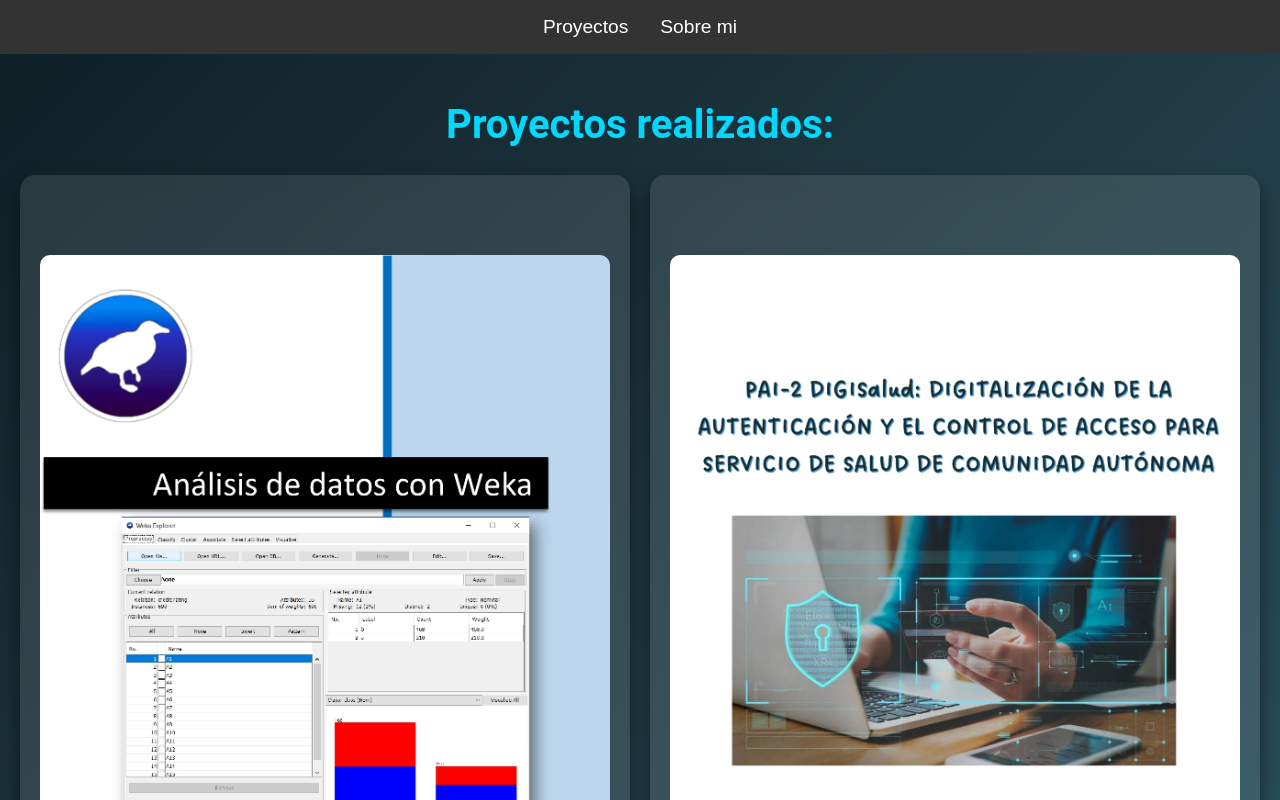
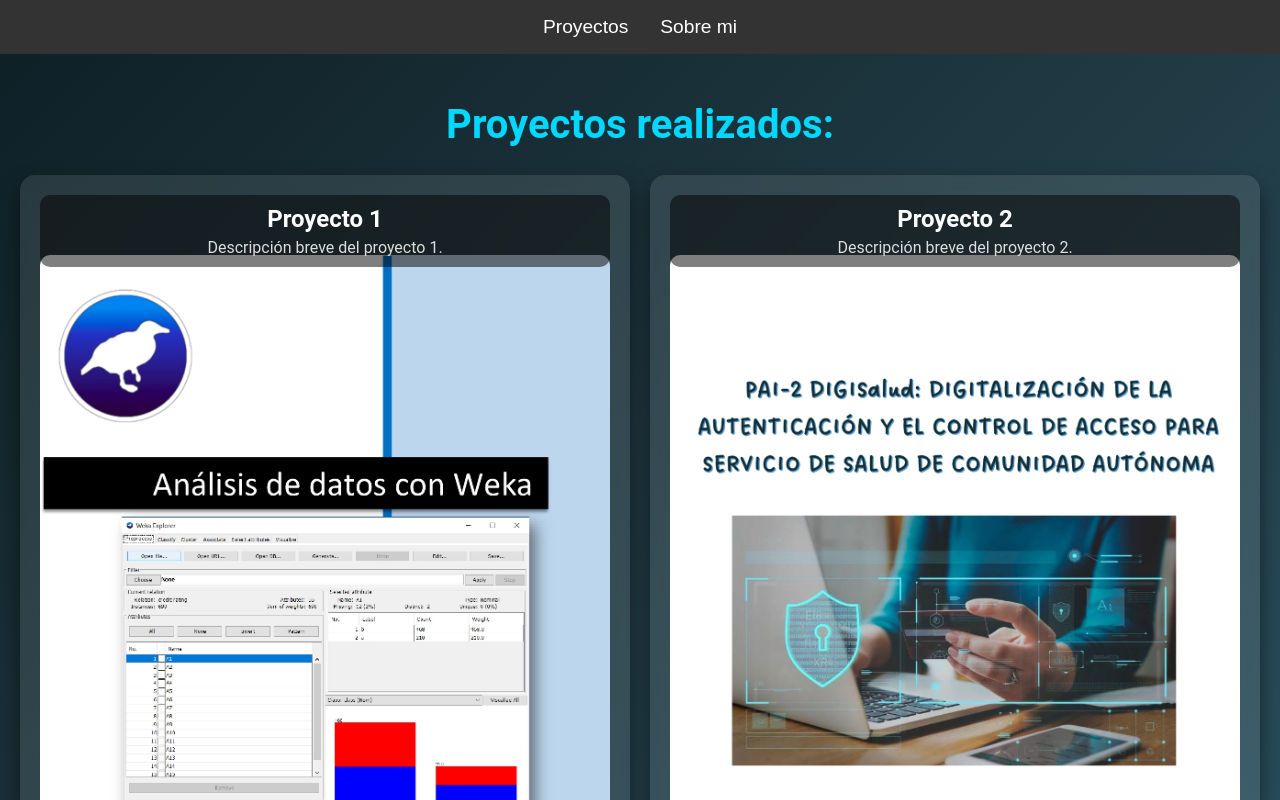
Before and after one commit to paulapoley/portfoliopaulapoley, a React (Create React App) app: page / in a window 1280 px wide. Shown: the top 800 px of the page. Built offline with nearby package versions, Linux system fonts and the light colour scheme.

Commit message:
Update Home.jsx

```diff
--- a/src/pages/Home.jsx
+++ b/src/pages/Home.jsx
@@ -3,8 +3,8 @@ import './Home.css';
 
 const Home = () => {
   const projects = [
-    { id: 1, imgSrc: '/pdfs/p1.jpg', pdfSrc: '/pdfs/proyecto1.pdf' },
-    { id: 2, imgSrc: '/pdfs/p2.jpg', pdfSrc: '/pdfs/proyecto2.pdf' },
+    { id: 1, title: 'Proyecto 1', description: 'Descripción breve del proyecto 1.', imgSrc: '/pdfs/p1.jpg', pdfSrc: '/pdfs/proyecto1.pdf' },
+    { id: 2, title: 'Proyecto 2', description: 'Descripción breve del proyecto 2.', imgSrc: '/pdfs/p2.jpg', pdfSrc: '/pdfs/proyecto2.pdf' },
   ];
 
   const handleOpenPdf = (pdfSrc) => {
@@ -20,6 +20,10 @@ const Home = () => {
       <div className="projects-grid">
         {projects.map((project) => (
           <div className="project-card" key={project.id}>
+            <div className="project-info">
+              <h2 className="project-title">{project.title}</h2>
+              <p className="project-description">{project.description}</p>
+            </div>
             <img src={project.imgSrc} alt={`Proyecto ${project.id}`} className="project-image" />
             <button className="home-button" onClick={() => handleOpenPdf(project.pdfSrc)}>
               Ver PDF
```
